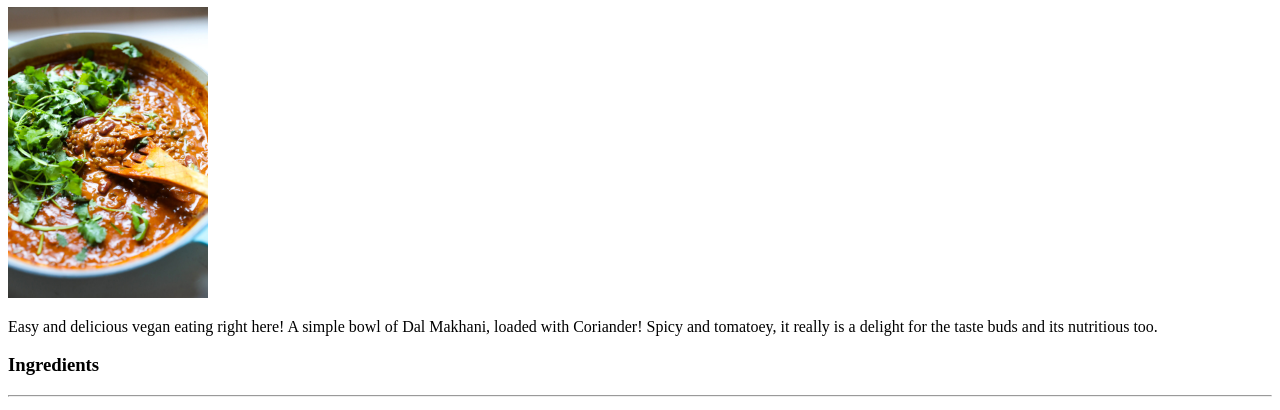
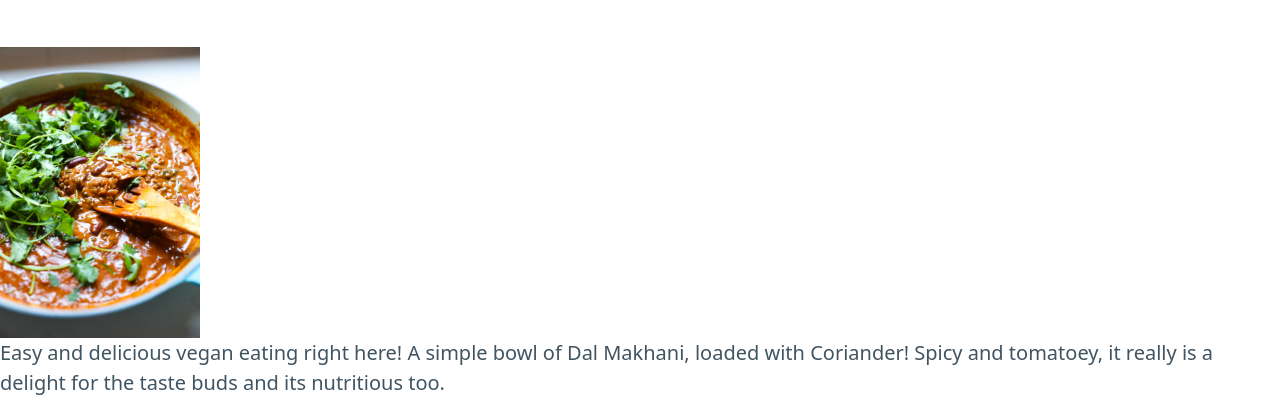
Before and after one commit to caylemh/odin-recipes, a plain HTML site: page recipes/easy-dhal.html in a window 1280 px wide. Shown: the part 73-483 px from the top of the page. Drawn offline with nearby package versions, Linux system fonts and the light colour scheme.

Commit message:
Add the Pico.css cdn for base styling

```diff
--- a/recipes/easy-dhal.html
+++ b/recipes/easy-dhal.html
@@ -4,6 +4,8 @@
     <meta charset="UTF-8">
     <meta name="viewport" content="width=device-width, initial-scale=1.0">
     <title>Easy Dhal Makhani Recipe</title>
+    <link rel="stylesheet" href="https://cdn.jsdelivr.net/npm/@picocss/pico@1/css/pico.min.css">
+    <link rel="stylesheet" href="../style.css">
 </head>
 <body>
     <div class="recipe-card">
```
Also changed, not shown: index.html (+2 -0 lines), recipes/lasagna.html (+2 -0 lines), recipes/tuscan-chichen.html (+2 -0 lines).
